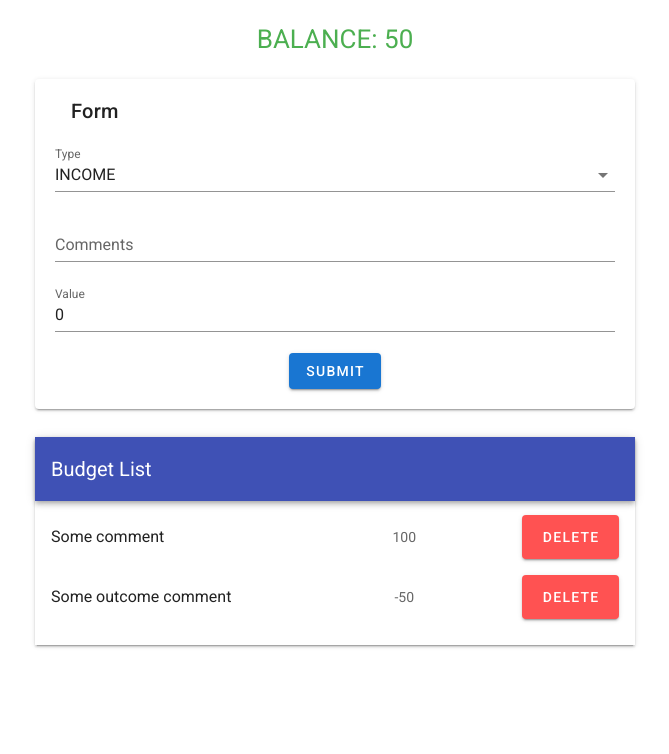
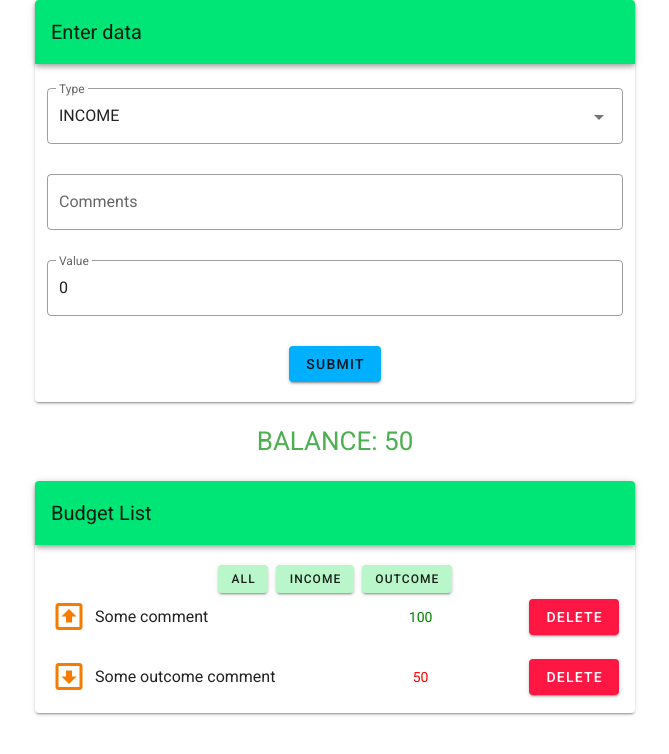
Before and after one commit to volkovVA/udemy-mescheryakov-js-vue, a Vue app: page / in a window 1280 px wide. Shown: the top 754 px of the page, without its empty margins (305-974 px from the left). Built offline with nearby package versions, Linux system fonts and the light colour scheme.

Commit message:
added additional features & redesign

```diff
--- a/package.json
+++ b/package.json
@@ -8,6 +8,7 @@
     "lint": "vue-cli-service lint"
   },
   "dependencies": {
+    "@mdi/font": "^5.0.45",
     "core-js": "^3.6.4",
     "vue": "^2.6.11",
     "vuetify": "^2.2.11"
--- a/public/index.html
+++ b/public/index.html
@@ -7,7 +7,7 @@
     <link rel="icon" href="<%= BASE_URL %>favicon.ico">
     <title><%= htmlWebpackPlugin.options.title %></title>
     <link rel="stylesheet" href="https://fonts.googleapis.com/css?family=Roboto:100,300,400,500,700,900">
-    <link rel="stylesheet" href="https://cdn.jsdelivr.net/npm/@mdi/font@latest/css/materialdesignicons.min.css">
+    <link rel="stylesheet" href="https://cdn.materialdesignicons.com/5.0.45/css/materialdesignicons.min.css">
   </head>
   <body>
     <noscript>
--- a/src/App.vue
+++ b/src/App.vue
@@ -1,14 +1,14 @@
 <template>
   <v-app>
-    <app-total-balance :total="totalBalance"></app-total-balance>
     <app-form @submitForm="onFormSubmit"></app-form>
+    <app-total-balance :list="list"></app-total-balance>
     <app-budget-list :list="list"></app-budget-list>
   </v-app>
 </template>
 
 <script>
+import TotalBalance from '@/components/TotalBalance'
 import BudgetList from '@/components/BudgetList'
-import TotalBalance from '@/components/TotalBalance'
 import Form from '@/components/Form'
 
 export default {
@@ -23,24 +23,19 @@ export default {
   data: () => ({
     list: {
       1: {
-        type: 'INCOM',
+        type: 'INCOME',
         value: 100,
         comment: 'Some comment',
         id: 1
       },
       2: {
         type: 'OUTCOME',
-        value: -50,
+        value: 50,
         comment: 'Some outcome comment',
         id: 2
       }
     }
   }),
-  computed: {
-    totalBalance () {
-      return Object.values(this.list).reduce((acc, item) => acc + item.value, 0)
-    }
-  },
   methods: {
     onFormSubmit (data) {
       const newObj = {
--- a/src/components/BudgetList.vue
+++ b/src/components/BudgetList.vue
@@ -1,25 +1,33 @@
 <template>
-  <div class="budget-list-wrap">
-    <v-layout row wrap pt-10>
-      <v-flex xs-12>
+  <v-container>
+    <v-row align="center" justify="center">
       <v-card
-          class="mx-auto pb-3"
+        class="mx-auto"
         max-width="600"
-          tile
+        width="600"
       >
         <v-toolbar
-            color="indigo"
-            dark
-            class="mb-3"
+          color="green accent-3"
+          class="mb-5"
         >
           <v-toolbar-title>Budget List</v-toolbar-title>
         </v-toolbar>
-          <app-budget-item :list="list" @deleteItem="onDeleteItem"></app-budget-item>
-
+        <!-- 6. Добавить кнопки сортировки над BudgetList которые будут управлять сортировкой списка,
+        // показать только расходы, показать только доходы, показать все. -->
+        <v-layout class="justify-center">
+          <v-btn small class="mr-2" color="green accent-1" @click="showAll">all</v-btn>
+          <v-btn small class="mr-2" color="green accent-1" @click="sortList('INCOME')">income</v-btn>
+          <v-btn small color="green accent-1" @click="sortList('OUTCOME')">outcome</v-btn>
+        </v-layout>
+        <template v-if="!isEmpty">
+          <app-budget-item @deleteItem="onDeleteItem" v-for="(item, i) in filterList" :key="i" :item="item"></app-budget-item>
+        </template>
+        <v-alert type="info" color="light-blue accent-3" v-else>
+          Empty List
+        </v-alert>
       </v-card>
-      </v-flex>
-    </v-layout>
-  </div>
+    </v-row>
+  </v-container>
 </template>
 
 <script>
@@ -37,11 +45,38 @@ export default {
     }
   },
   data: () => ({
-    header: 'Budget List'
+    filterList: null,
+    sortName: 'INCOME'
   }),
+  computed: {
+    isEmpty () {
+      return !Object.keys(this.list).length
+    },
+    sort () {
+      const result = {}
+      for (const item in this.list) {
+        const sort = this.list[item]
+        if (this.list[item].type === this.sortName) {
+          result[item] = sort
+        }
+      }
+      return result
+    }
+  },
+  created () {
+    this.filterList = this.list
+  },
   methods: {
     onDeleteItem (id) {
       this.$delete(this.list, id)
+    },
+    sortList (sortName) {
+      this.sortName = sortName
+      this.filterList = this.sort
+    },
+    showAll () {
+      // eslint-disable-next-line no-return-assign
+      return this.filterList = this.list
     }
   }
 }
--- a/src/components/BudgetListItem.vue
+++ b/src/components/BudgetListItem.vue
@@ -1,43 +1,43 @@
 <template>
+  <!-- 1. Внутри компоненты BudgetList взять шаблон который мы генерируем для одного элемента в списке
+  //  и вынести его в отдельную компоненту например BudgetListItem. -->
   <div>
-    <template v-if="!isEmpty">
-      <v-list-item
-      v-for="(item, i) in list"
-      :key="i"
-      class="mb-3"
-      >
+    <v-list-item class="mb-3">
+      <!-- 5. В каждом элементе списка расход/доход доблжна быть иконка взависимости от того
+      // какой тип у данного элемета расход или доход. Также должен менятся цвет цифры
+      // на красный или зеленый. -->
+        <v-icon large color="orange darken-2" class="mr-2" v-if="item.type === 'INCOME'">mdi-arrow-up-bold-box-outline</v-icon>
+        <v-icon large color="orange darken-2" class="mr-2" v-else>mdi-arrow-down-bold-box-outline</v-icon>
       <v-list-item-content>
         <v-list-item-title v-text="item.comment"></v-list-item-title>
       </v-list-item-content>
       <v-list-item-content>
-          <v-list-item-subtitle class="text-center" v-text="item.value"></v-list-item-subtitle>
+        <v-list-item-subtitle class="text-center" :style="{color: setColorValue}" v-text="item.value"></v-list-item-subtitle>
       </v-list-item-content>
+      <!-- 4. При удаление одного item из списка запрашивать подтверждение хотя бы  обычным confirm. -->
       <v-dialog v-model="dialog" persistent max-width="290">
         <template v-slot:activator="{ on }">
-            <v-btn large color="error" v-on="on" @click="onConsole">Delete</v-btn>
+          <v-btn dark color="red accent-3" v-on="on">Delete</v-btn>
         </template>
         <v-card>
-            <v-card-title class="headline">Уверены что хотите удалить?</v-card-title>
+          <v-card-title class="headline">Are you sure?</v-card-title>
           <v-card-actions>
             <v-spacer></v-spacer>
-              <v-btn color="green darken-1" text @click="dialog = false">Не удалять</v-btn>
-              <v-btn color="green darken-1" text @click="dialog = false, deleteItem(item.id)">Да</v-btn>
+            <v-btn color="green darken-1" text @click="dialog = false">Not delete</v-btn>
+            <v-btn color="green darken-1" text @click="dialog = false, deleteItem(item.id)">Yes</v-btn>
           </v-card-actions>
         </v-card>
       </v-dialog>
     </v-list-item>
-    </template>
-    <v-alert type="info" v-else>
-      Empty List
-    </v-alert>
   </div>
 </template>
 
 <script>
+
 export default {
   name: 'BudgetListItem',
   props: {
-    list: {
+    item: {
       type: Object,
       default: () => ({})
     }
@@ -47,14 +47,14 @@ export default {
       dialog: false
     }
   },
-  computed: {
-    isEmpty () {
-      return !Object.keys(this.list).length
-    }
-  },
   methods: {
     deleteItem (id) {
       this.$emit('deleteItem', id)
+    }
+  },
+  computed: {
+    setColorValue () {
+      return (this.item.type === 'INCOME' ? 'green' : 'red')
     }
   }
 }
--- a/src/components/Form.vue
+++ b/src/components/Form.vue
@@ -1,12 +1,21 @@
 <template>
+  <v-container>
+    <v-row align="center" justify="center">
       <v-card
-    class="mx-auto pl-5 pr-5 pb-5"
+        class="mx-auto"
         max-width="600"
         width="600"
       >
-    <v-card-title>Form</v-card-title>
+        <v-toolbar
+          color="green accent-3"
+          class="mb-3"
+        >
+          <v-toolbar-title>Enter data</v-toolbar-title>
+        </v-toolbar>
+        <v-container class="pb-5">
           <v-form ref="addItemForm" validation :model="formData" class="text-center">
             <v-select
+              outlined
               :items="items"
               label="Type"
               v-model="formData.type"
@@ -14,6 +23,7 @@
               required
             ></v-select>
             <v-text-field
+              outlined
               label="Comments"
               name="comments"
               type="comments"
@@ -22,6 +32,7 @@
               required
             />
             <v-text-field
+              outlined
               label="Value"
               name="value"
               type="value"
@@ -31,12 +42,15 @@
             />
             <v-btn
               @click="onSubmit"
-        color="primary"
+              color="light-blue accent-3"
             >
               submit
             </v-btn>
           </v-form>
+        </v-container>
       </v-card>
+    </v-row>
+  </v-container>
 </template>
 
 <script>
@@ -53,8 +67,10 @@ export default {
       commentRules: [
         v => !!v || 'Please input comment'
       ],
+      // 7.Сделать кастомный валидатор для поля value в форме, пользователь не должен
+      // иметь возможности отправить форму со значением ноль в этом поле.
       valueRules: [
-        v => !!v || 'Please input value',
+        v => v !== 0 || 'Value must be greater than 0',
         v => typeof v === 'number' || 'Value must be a number'
       ]
     }
@@ -65,6 +81,9 @@ export default {
         this.$emit('submitForm', { ...this.formData })
         this.$refs.addItemForm.reset()
       }
+    },
+    plusMinus (type) {
+      return type === 'INCOME' ? 1 : -1
     }
   }
 }
--- a/src/components/TotalBalance.vue
+++ b/src/components/TotalBalance.vue
@@ -1,23 +1,39 @@
 <template>
-  <div class="total-value" :class="classObject">Balance: {{ total }}</div>
+  <div class="total-value" :class="totalBalanceColor">Balance: {{ totalBalance }}</div>
 </template>
 
 <script>
 export default {
   name: 'TotalBalance',
   props: {
-    total: {
-      type: Number,
-      default: 0
+    list: {
+      type: Object,
+      default: null
     }
   },
   computed: {
-    classObject: function () {
-      return {
-        'black--text': this.total === 0,
-        'green--text': this.total > 0,
-        'red--text': this.total < 0
+    // 3. TotalBalance должен менять цвет текста в зависимости от значения total,
+    // если значение больше нуля то цвет  зеленый, если ноль то черный и если
+    // меньше нуля то красный.
+    totalBalanceColor () {
+      if (this.totalBalance > 0) {
+        return 'green--text'
       }
+      if (this.totalBalance === 0) {
+        return 'black--text'
+      }
+      return 'red--text'
+    },
+    totalBalance () {
+      return Object.values(this.list).reduce((acc, item) => acc + this.plusMinus(item.type) * item.value, 0)
+    }
+  },
+  methods: {
+    // 2. Сейчас есть бага, если мы выберем в форме тип outcome но
+    // цифру введем без минуса то это значение приплюсуется с общему балансу,
+    //  нужно это исправить.
+    plusMinus (type) {
+      return type === 'INCOME' ? 1 : -1
     }
   }
 }
```
Also changed, not shown: 1 other file (tests, documents, lock files or other folders). Lines whose indentation alone changed are shown as unchanged.
